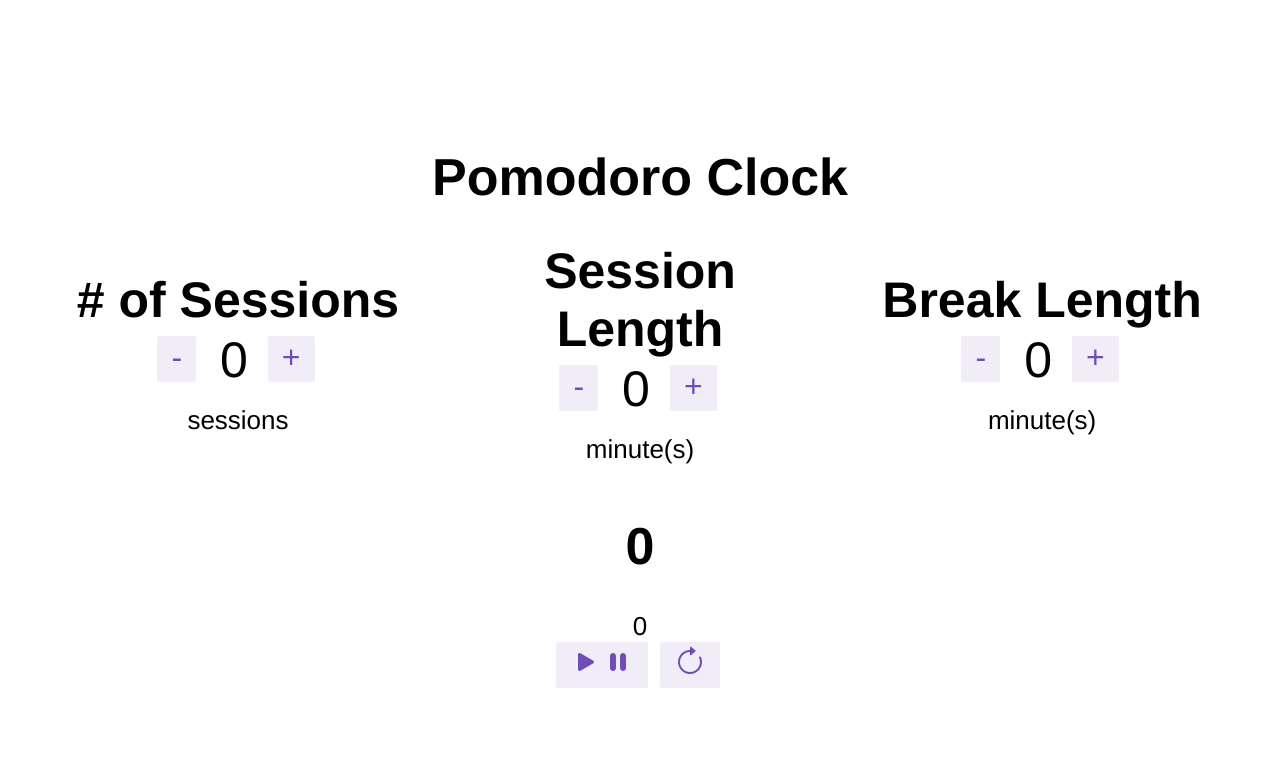
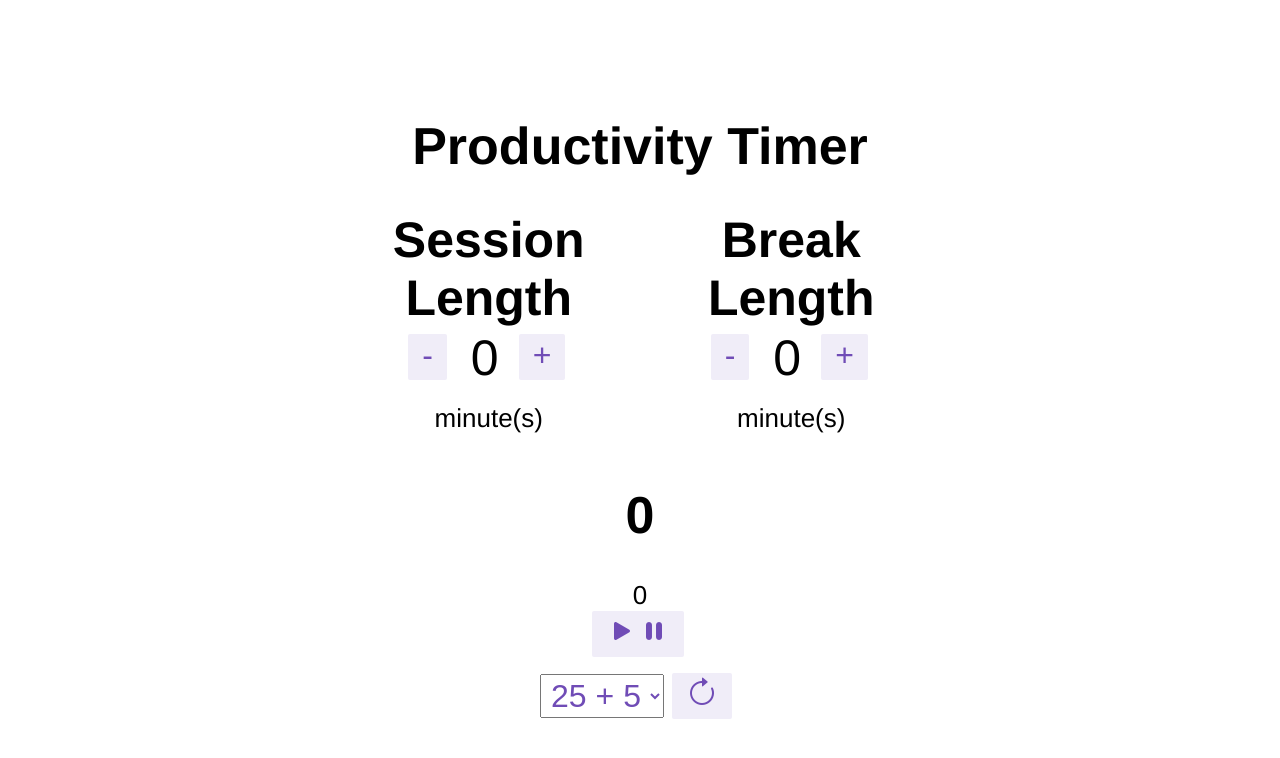
Before and after one commit to tranpj/pomodoro-clock, a React (Create React App) app in the folder pomodoro-clock/: page / in a window 1280 px wide. Shown: the top 758 px of the page. Built offline with nearby package versions, Linux system fonts and the light colour scheme.

Commit message:
Renamed to Productivity Timer inside application. Added 52/17 rule timer as a selection as a default.

```diff
--- a/pomodoro-clock/package.json
+++ b/pomodoro-clock/package.json
@@ -1,5 +1,5 @@
 {
-  "name": "pomodoro-clock",
+  "name": "productivity-Timer",
   "version": "0.1.0",
   "private": true,
   "dependencies": {
--- a/pomodoro-clock/public/index.html
+++ b/pomodoro-clock/public/index.html
@@ -24,7 +24,7 @@
       work correctly both with client-side routing and a non-root public URL.
       Learn how to configure a non-root public URL by running `npm run build`.
     -->
-    <title>Pomodoro Clock</title>
+    <title>Productivity Timer</title>
   </head>
   <body>
     <noscript>You need to enable JavaScript to run this app.</noscript>
--- a/pomodoro-clock/src/App.js
+++ b/pomodoro-clock/src/App.js
@@ -1,14 +1,14 @@
 import React from 'react';
 import logo from './logo.svg';
-import { PomodoroClock } from './features/timer/Timer';
+import { ProductivityTimer } from './features/timer/Timer';
 import './App.css';
 
 function App() {
   return (
     <div className="App">
       <header className="App-header">
-        <h1>Pomodoro Clock</h1>
-        <PomodoroClock />
+        <h1>Productivity Timer</h1>
+        <ProductivityTimer />
       </header>
     </div>
   );
--- a/pomodoro-clock/src/features/timer/Timer.js
+++ b/pomodoro-clock/src/features/timer/Timer.js
@@ -17,13 +17,6 @@
 const beepSRC = 'https://upload.wikimedia.org/wikipedia/commons/c/ce/Rotating-bicycle-bell.wav';
 
 const timerSettingsArray = [
-  {
-    id: 'numSessions',
-    headerText: '# of Sessions',
-    unitType: 'count',
-    unit: 'sessions',
-    selector: selectCount
-  },
   {
     id: 'session',
     headerText: 'Session Length',
@@ -84,19 +77,25 @@
           id='start_stop'
           className={styles.button}
           aria-label='Start or stop current session or break timer'
-          ><span><i class="bi bi-play-fill"></i><i class="bi bi-pause-fill"></i></span></button>
+        ><span><i class="bi bi-play-fill"></i><i class="bi bi-pause-fill"></i></span></button>
+      </div>
+      <div className={styles.row}>
+        <select id='resetSelect' className={styles.select}>
+          <option value="25/5 Timer" id="timer_25_5" className={styles.option}>25 + 5</option>
+          <option value="52/17 Timer" id="timer_52_17" className={styles.option}>52 / 17</option>
+        </select>
         <button
           id='reset'
           className={styles.button}
           aria-label='Reset current session orr break timer'
-          ><i class="bi bi-arrow-clockwise"></i></button>
+        ><i class="bi bi-arrow-clockwise"></i></button>
       </div>
     </div>
   );
 }
 
-export function PomodoroClock() {
-    return (
+export function ProductivityTimer() {
+  return (
     <div>
       <div hidden>
         <audio id='beep' src={beepSRC}></audio>
--- a/pomodoro-clock/src/features/timer/Timer.module.css
+++ b/pomodoro-clock/src/features/timer/Timer.module.css
@@ -49,12 +49,12 @@
   transition: all 0.15s;
 }
 
-.textbox {
+.select {
   font-size: 32px;
   padding: 2px;
-  width: 64px;
   text-align: center;
   margin-right: 4px;
+  color: rgb(112, 76, 182);
 }
 
 .button:hover,
--- a/pomodoro-clock/src/features/timer/timerSlice.js
+++ b/pomodoro-clock/src/features/timer/timerSlice.js
@@ -7,11 +7,6 @@
 };
 
 const timerRanges = [
-  {
-    id: 'numSessions',
-    min: 1,
-    max: 4
-  },
   {
     id: 'session',
     min: 1,
@@ -23,6 +18,19 @@
     max: 60
   }
 ];
+
+const timerDefaults = [
+  {
+    id: 'timer_25_5',
+    session: 25,
+    break: 5
+  },
+  {
+    id: 'timer_52_17',
+    session: 52,
+    break: 17
+  },
+]
 
 // The function below is called a thunk and allows us to perform async logic. It
 // can be dispatched like a regular action: `dispatch(incrementAsync(10))`. This
```
Also changed, not shown: pomodoro-clock/public/manifest.json, 2 other files (tests, documents, lock files or other folders).
